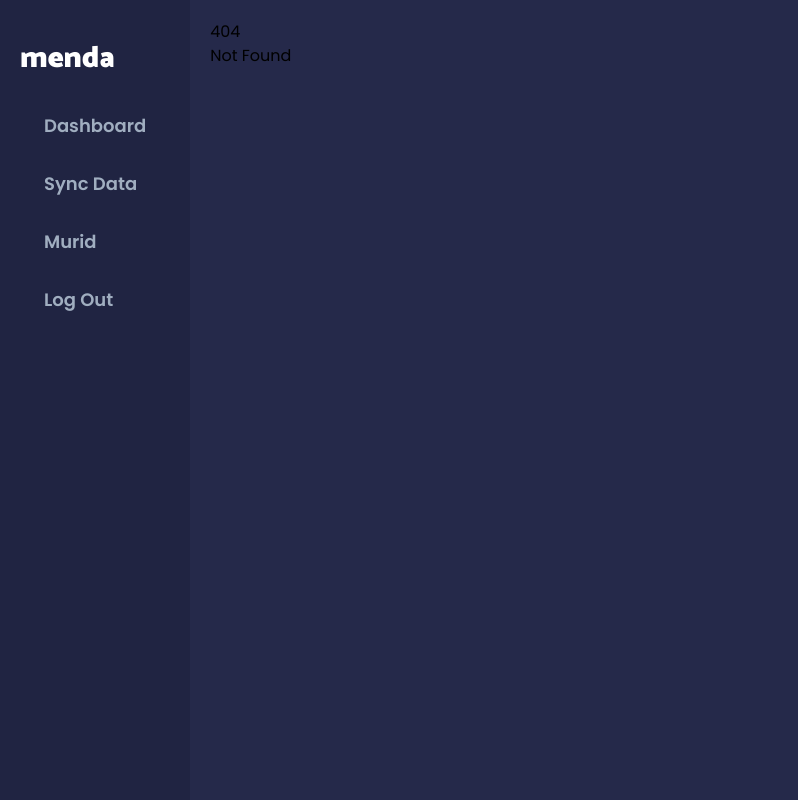
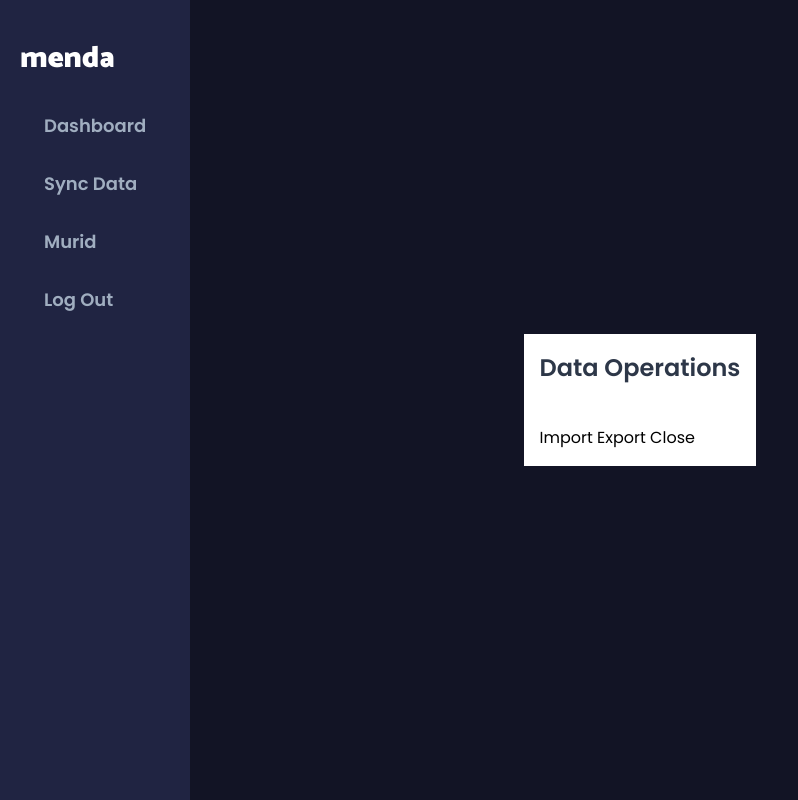
Before and after one commit to runnyoats/menda-app, a SvelteKit app: page /test in a window 1280 px wide. Before the commit this address had no page. Shown: the whole page, without its empty margins (0-798 px from the left). Built offline with nearby package versions, Linux system fonts and the light colour scheme.

Commit message:
modal testing

```diff
--- /dev/null
+++ b/src/components/TempModal.svelte
@@ -0,0 +1,69 @@
+<script>
+	import { createEventDispatcher } from 'svelte';
+	const dispatch = createEventDispatcher();
+
+	let modalOpen = true; // add this line
+
+	function handleImport() {
+		console.log('Import button clicked');
+	}
+
+	function handleExport() {
+		console.log('Export button clicked');
+	}
+
+	function closeModal() {
+		dispatch('close');
+		modalOpen = false; // update this line
+	}
+</script>
+
+<div class="modal" class:open={modalOpen}>
+	<div class="modal-background" on:click={closeModal} />
+	<div class="modal-content">
+		<h2 class="text-2xl font-bold mb-10 text-gray-800 text-center">Data Operations</h2>
+		<button on:click={handleImport}>Import</button>
+		<button on:click={handleExport}>Export</button>
+		<button on:click={closeModal}>Close</button>
+	</div>
+</div>
+
+<!-- Styles omitted for brevity -->
+
+<style>
+	.modal {
+		position: fixed;
+		top: 0;
+		left: 0;
+		width: 100%;
+		height: 100%;
+		display: flex;
+		align-items: center;
+		justify-content: center;
+		visibility: hidden;
+		opacity: 0;
+		transition: visibility 0s linear 0.25s, opacity 0.25s 0s;
+	}
+
+	.modal.open {
+		visibility: visible;
+		opacity: 1;
+		transition: visibility 0s linear 0s, opacity 0.25s 0s;
+	}
+
+	.modal-background {
+		position: fixed;
+		top: 0;
+		left: 0;
+		width: 100%;
+		height: 100%;
+		background: rgba(0, 0, 0, 0.5);
+	}
+
+	.modal-content {
+		background: white;
+		padding: 1em;
+		position: relative;
+		z-index: 1;
+	}
+</style>
--- a/src/routes/sync/+page.svelte
+++ b/src/routes/sync/+page.svelte
@@ -1,6 +1,8 @@
 <script>
 	import axios from 'axios';
-	import Button from '../../components/ExportButton.svelte';
+	import Modal from '../../components/TempModal.svelte';
+	import Button from '../../components/Button.svelte';
+	import { setContext } from 'svelte';
 
 	let username = '';
 	let password = '';
@@ -8,6 +10,9 @@
 	const years = Array.from({ length: year - 2019 }, (_, i) => year - i);
 	let message = '';
 	let dataSynced = false; // new variable to track if data is synced
+
+	let modalOpen = false;
+	setContext('simple-modal', { open: () => (modalOpen = true), close: () => (modalOpen = false) });
 
 	async function handleSubmit(event) {
 		event.preventDefault();
@@ -18,6 +23,7 @@
 				year
 			});
 			console.log(response.data);
+
 			message = `Success: ${response.data.message_student_data}, ${response.data.message_phq9_data}`;
 			//dataSynced = true; // set dataSynced to true if successful
 			dataSynced = false; // set dataSynced to true if successful
@@ -33,18 +39,18 @@
 	}
 </script>
 
-<h1 class="font-display font-black text-4xl text-white text-center md:text-left md:mr-4">
-	Synchronize Data
-</h1>
+<div class="flex items-center">
+	<h1 class="font-display font-black text-4xl text-white text-center md:text-left md:mr-4">
+		Synchronize Data
+	</h1>
+	<Button on:click={() => (modalOpen = true)} size="sm" className="mr-2 hidden md:block"
+		>Export / Import to Excel</Button
+	>
+</div>
 
-<!--
-<div class="flex">
-	<Button className="mr-4" on:click={openImportExportModal}>
-		<Icon path={mdiSwapVertical} className="mr-2" />
-		{$t('settings.exportButton')}
-	</Button>
-</div>
--->
+{#if modalOpen}
+	<Modal on:close={() => (modalOpen = false)} />
+{/if}
 
 <div class="min-h-screen bg-background-secondary flex items-center justify-center">
 	<div class="bg-white p-10 rounded-lg shadow-md w-80">
@@ -97,6 +103,68 @@
 	</div>
 </div>
 
+<!--
+<div class="flex">
+	<Button className="mr-4" on:click={openImportExportModal}>
+		<Icon path={mdiSwapVertical} className="mr-2" />
+		{$t('settings.exportButton')}
+	</Button>
+</div>
+-->
+
+<!--
+	<div class="min-h-screen bg-background-secondary flex items-center justify-center">
+	<div class="bg-white p-10 rounded-lg shadow-md w-80">
+		<h2 class="text-2xl font-bold mb-10 text-gray-800 text-center">Sync Data</h2>
+		<form on:submit={handleSubmit}>
+			<div class="space-y-5">
+				<div>
+					<label for="username" class="block text-sm font-medium text-gray-700">Username</label>
+					<input
+						id="username"
+						type="text"
+						bind:value={username}
+						required
+						class="mt-1 block w-full rounded-md border-gray-300 shadow-sm focus:border-indigo-300 focus:ring focus:ring-indigo-200 focus:ring-opacity-50"
+					/>
+				</div>
+				<div>
+					<label for="password" class="block text-sm font-medium text-gray-700">Password</label>
+					<input
+						id="password"
+						type="password"
+						bind:value={password}
+						required
+						class="mt-1 block w-full rounded-md border-gray-300 shadow-sm focus:border-indigo-300 focus:ring focus:ring-indigo-200 focus:ring-opacity-50"
+					/>
+				</div>
+				<div>
+					<label for="year" class="block text-sm font-medium text-gray-700">Year</label>
+					<select
+						id="year"
+						bind:value={year}
+						class="mt-1 block w-full rounded-md border-gray-300 shadow-sm focus:border-indigo-300 focus:ring focus:ring-indigo-200 focus:ring-opacity-50"
+					>
+						{#each years as yearOption}
+							<option value={yearOption}>{yearOption}</option>
+						{/each}
+					</select>
+				</div>
+				<div>
+					<button
+						type="submit"
+						class="w-full py-2 px-4 border border-transparent rounded-md shadow-sm text-sm font-medium text-white bg-indigo-600 hover:bg-indigo-700 focus:outline-none focus:ring-2 focus:ring-offset-2 focus:ring-indigo-500"
+						>Sync</button
+					>
+				</div>
+			</div>
+		</form>
+		<p class="mt-5 text-gray-500 text-center">{message}</p>
+		<div class="mt-5 flex space-x-4" />
+	</div>
+</div>
+-->
+
 <style lang="postcss">
 	.hovered {
 		@apply text-white !important;
--- /dev/null
+++ b/src/routes/test/+page.svelte
@@ -0,0 +1,5 @@
+<script>
+	import Modal from '../../components/TempModal.svelte';
+</script>
+
+<Modal />
```
